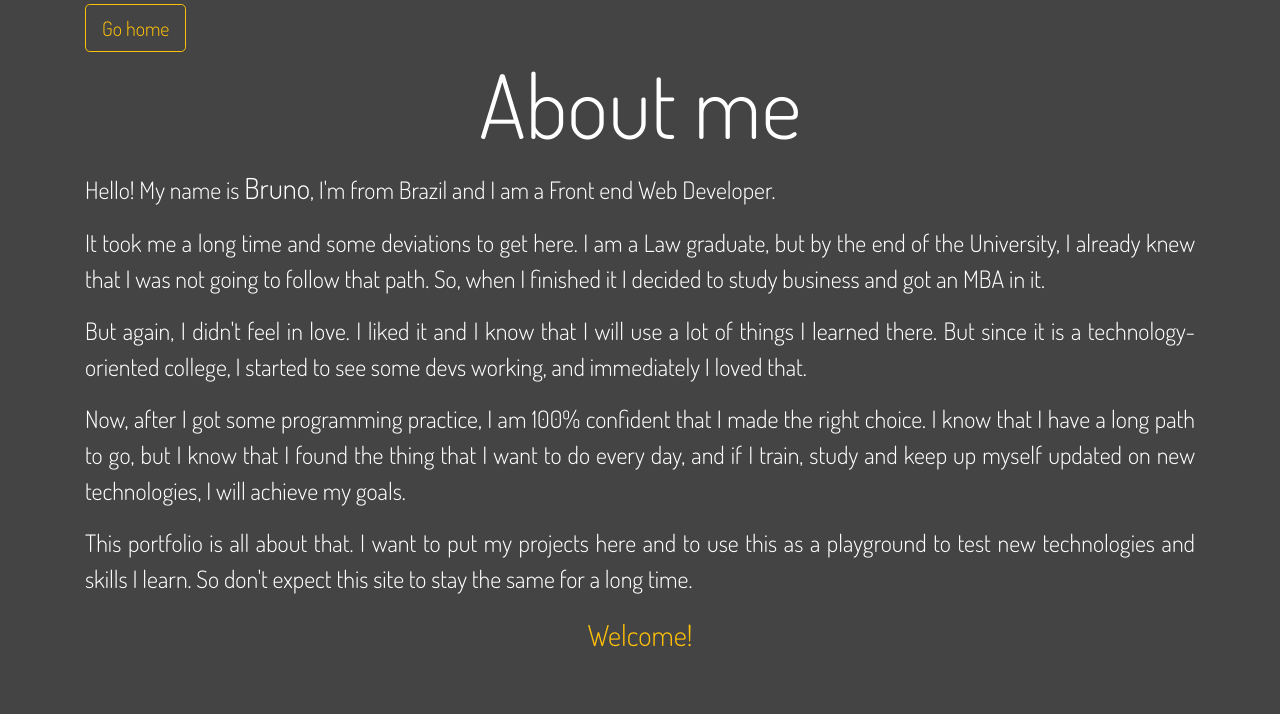
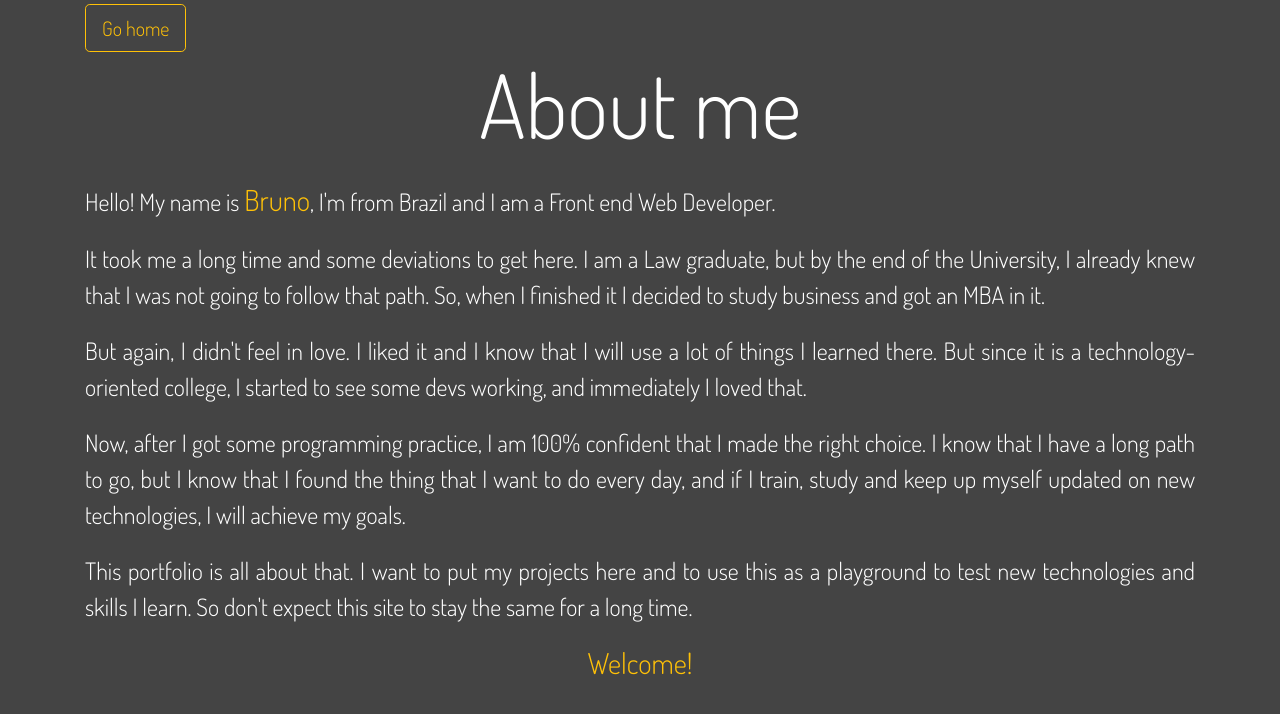
Before and after one commit to bruno-gurgel/portfolio, a React (Create React App) app: page /about in a window 1280 px wide. Shown: the top 714 px of the page. Built offline with nearby package versions, Linux system fonts and the light colour scheme.

Commit message:
style: Changed syle to CSS modules

```diff
--- a/src/features/about/About.js
+++ b/src/features/about/About.js
@@ -1,47 +1,46 @@
 import React from "react";
-import Nav from "react-bootstrap/Nav";
 import Container from "react-bootstrap/Container";
-import "./about.css";
+import styles from "./about.module.css";
 import { Link } from "react-router-dom";
 import Button from "react-bootstrap/Button";
 
 export default function About() {
 	return (
-		<Container className="container">
+		<Container>
 			<Link to="/">
 				<Button variant="outline-warning" size="lg" className="mt-1">
 					Go home
 				</Button>
 			</Link>
-			<h1 className="heading display-2 text-center">About me</h1>
+			<h1 className="display-2 text-center">About me</h1>
 
-			<p>
-				Hello! My name is <span class="about__name">Bruno</span>, I'm from Brazil and I am a
-				Front end Web Developer.
+			<p className={styles.text}>
+				Hello! My name is <span className={styles.span}>Bruno</span>, I'm from Brazil and I
+				am a Front end Web Developer.
 			</p>
-			<p>
+			<p className={styles.text}>
 				It took me a long time and some deviations to get here. I am a Law graduate, but by
 				the end of the University, I already knew that I was not going to follow that path.
 				So, when I finished it I decided to study business and got an MBA in it.
 			</p>
-			<p>
+			<p className={styles.text}>
 				But again, I didn't feel in love. I liked it and I know that I will use a lot of
 				things I learned there. But since it is a technology-oriented college, I started to
 				see some devs working, and immediately I loved that.
 			</p>
-			<p>
+			<p className={styles.text}>
 				Now, after I got some programming practice, I am 100% confident that I made the
 				right choice. I know that I have a long path to go, but I know that I found the
 				thing that I want to do every day, and if I train, study and keep up myself updated
 				on new technologies, I will achieve my goals.
 			</p>
-			<p>
+			<p className={styles.text}>
 				This portfolio is all about that. I want to put my projects here and to use this as
 				a playground to test new technologies and skills I learn. So don't expect this site
 				to stay the same for a long time.
 			</p>
 			<p className="text-center">
-				<span className="text-warning">Welcome!</span>
+				<span className={styles.span}>Welcome!</span>
 			</p>
 		</Container>
 	);
--- a/src/features/about/about.css
+++ b/src/features/about/about.module.css
@@ -1,12 +1,9 @@
-p {
+.text {
 	text-align: justify;
 	font-size: 1.5rem;
 	margin-top: 20px;
 }
-span {
+.span {
 	font-size: 1.8rem;
+	color: #ffc107;
 }
-.container {
-	height: 100%;
-	box-sizing: border-box;
-}
--- a/src/features/home/Home.js
+++ b/src/features/home/Home.js
@@ -1,23 +1,25 @@
 import React from "react";
-import "./home.css";
+import styles from "./home.module.css";
 import { Link } from "react-router-dom";
 import Button from "react-bootstrap/Button";
 
 export default function Home() {
 	return (
-		<div className="home">
+		<div className={styles.home}>
 			<h1 className="display-3">Hi! My name is Bruno, nice to see you here.</h1>
 			<br />
-			<div className="btn-container">
+			<div className={styles.btnContainer}>
 				<Link to="/about">
-					<Button variant="outline-warning" size="lg" className="btn">
+					<Button variant="outline-warning" size="lg" className={styles.btn}>
 						About
 					</Button>
 				</Link>
-				<Button variant="outline-warning" size="lg" className="btn">
-					Projects
-				</Button>
-				<Button variant="outline-warning" size="lg" className="btn">
+				<Link to="/projects">
+					<Button variant="outline-warning" size="lg" className={styles.btn}>
+						Projects
+					</Button>
+				</Link>
+				<Button variant="outline-warning" size="lg" className={styles.btn}>
 					Contact
 				</Button>
 			</div>
--- a/src/features/home/home.css
+++ b/src/features/home/home.module.css
@@ -5,7 +5,7 @@
 	justify-content: center;
 	align-items: center;
 }
-.btn-container {
+.btnContainer {
 	display: flex;
 	width: 100%;
 	justify-content: center;
```
